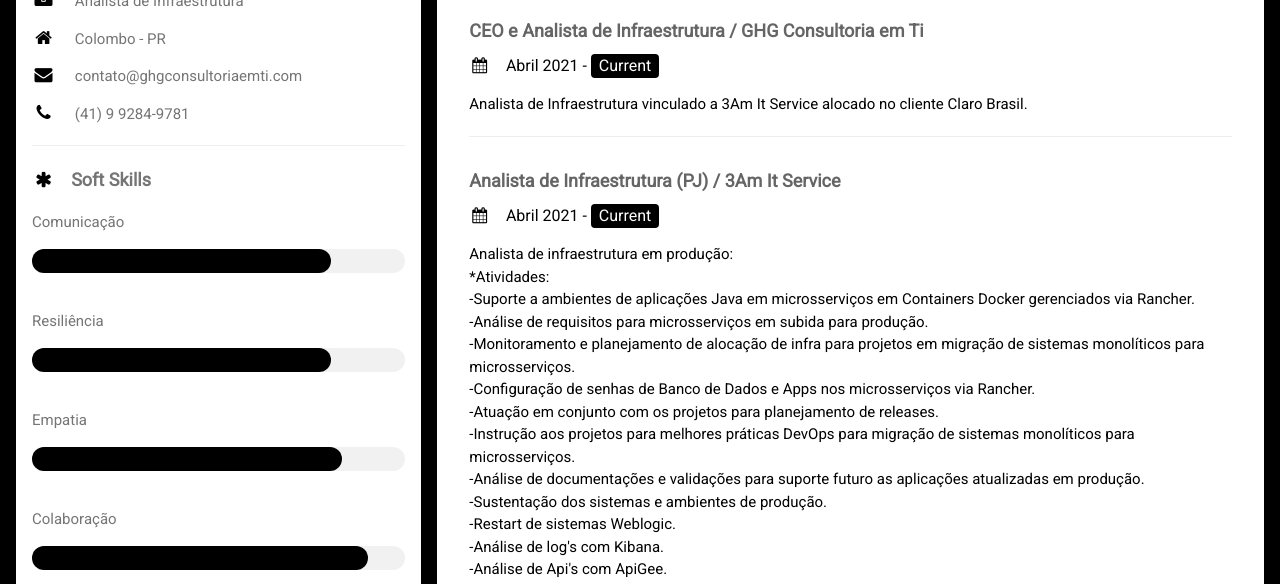
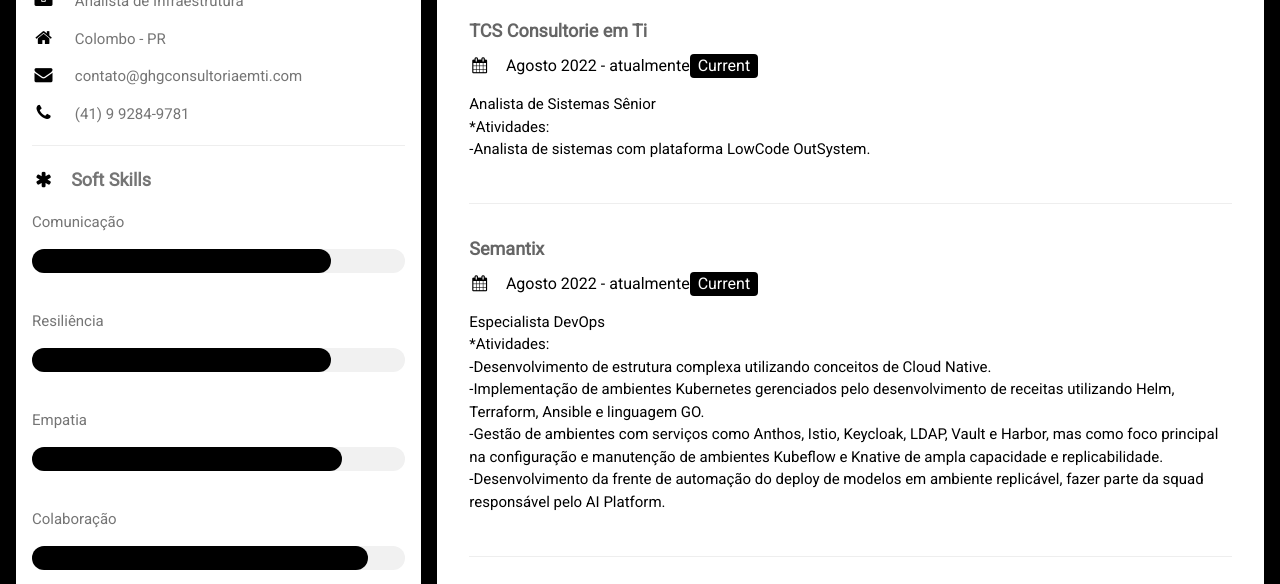
Before and after one commit to guitechnologic/ghgconsultoriaemti, a plain HTML site: page Curriculo/index.html in a window 1280 px wide. Shown: the part 106-690 px from the top of the page. Drawn offline with Linux system fonts and the light colour scheme.

Commit message:
Add files via upload
atualizacao curriculo

```diff
--- a/Curriculo/index.html
+++ b/Curriculo/index.html
@@ -294,12 +294,43 @@
                                 </i>Work Experience</h2>
 
 
-                            <div class="container">
+                            <!--<div class="container">
                                 <h5 class="opacity"><b>CEO e Analista de Infraestrutura / GHG Consultoria em Ti</b></h5>
                                 <h6 class="text-black"><i class="fa fa-calendar fa-fw margin-right"></i>Abril 2021 - <span class="tag black round">Current</span></h6>
                                 <p>Analista de Infraestrutura vinculado a 3Am It Service alocado no cliente Claro Brasil.</p>
                                 <hr>
+                            </div> -->
+
+                            <div class="container">
+                                <h5 class="opacity"><b>TCS Consultorie em Ti</b></h5>
+                                <h6 class="text-black"><i class="fa fa-calendar fa-fw margin-right"></i>Agosto 2022 - atualmente<span class="tag black round">Current</span></h6>
+                                <p>Analista de Sistemas Sênior<br>
+                                    *Atividades:<br>
+                                    -Analista de sistemas com plataforma LowCode OutSystem.<br>
+                                    <br>
+                                    </p>
+                                <hr>
                             </div>
+
+
+                            <div class="container">
+                                <h5 class="opacity"><b>Semantix</b></h5>
+                                <h6 class="text-black"><i class="fa fa-calendar fa-fw margin-right"></i>Agosto 2022 - atualmente<span class="tag black round">Current</span></h6>
+                                <p>Especialista DevOps<br>
+                                    *Atividades:<br>
+                                    -Desenvolvimento de estrutura complexa utilizando conceitos de Cloud Native.<br>
+                                    -Implementação de ambientes Kubernetes gerenciados pelo desenvolvimento de receitas
+                                    utilizando Helm, Terraform, Ansible e linguagem GO.<br>
+                                    -Gestão de ambientes com serviços como Anthos, Istio, Keycloak, LDAP, Vault e Harbor,
+                                    mas como foco principal na configuração e manutenção de ambientes Kubeflow e Knative de
+                                    ampla capacidade e replicabilidade.<br>
+                                    -Desenvolvimento da frente de automação do deploy de modelos em ambiente
+                                    replicável, fazer parte da squad responsável pelo AI Platform.<br>
+                                    <br>
+                                    </p>
+                                <hr>
+                            </div>
+
 
                             <div class="container">
                                 <h5 class="opacity"><b>Analista de Infraestrutura (PJ) / 3Am It Service</b></h5>
```
